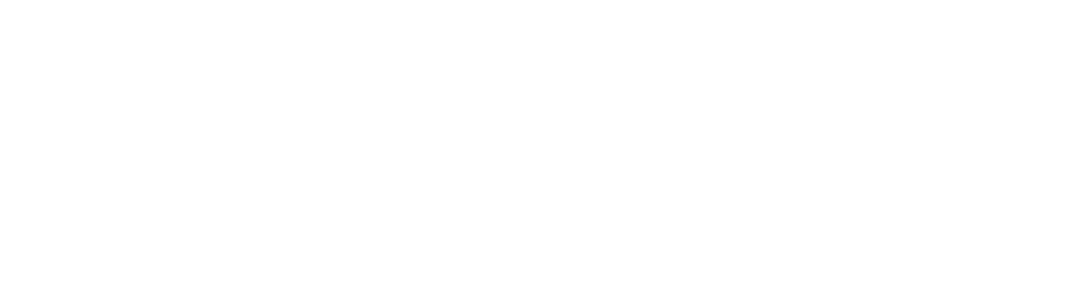
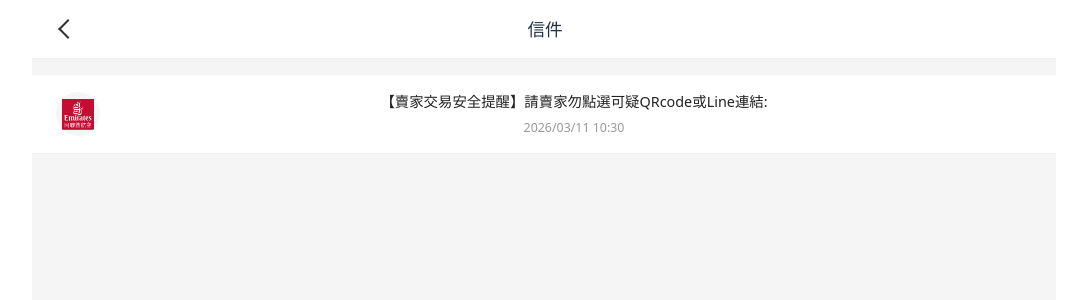
Before and after one commit to 13g7895123/bonus.ecommerce, a Vue app in the folder frontend/: page /my-mail in a window 1280 px wide. Before the commit this address had no page. Shown: the top 300 px of the page, without its empty margins (96-1183 px from the left). Built offline with nearby package versions, Linux system fonts and the light colour scheme.

Commit message:
feat: 新增我的信件頁面及相關路由，更新設定頁面內容

```diff
--- a/frontend/src/router/index.js
+++ b/frontend/src/router/index.js
@@ -15,6 +15,7 @@
 import WithdrawalSetPassword from '../views/WithdrawalSetPassword.vue'
 import WithdrawalSetup from '../views/WithdrawalSetup.vue'
 import WithdrawalApply from '../views/WithdrawalApply.vue'
+import MyMail from '../views/MyMail.vue'
 
 const routes = [
   {
@@ -101,6 +102,11 @@
     path: '/withdrawal/apply',
     name: 'WithdrawalApply',
     component: WithdrawalApply
+  },
+  {
+    path: '/my-mail',
+    name: 'MyMail',
+    component: MyMail
   }
 ]
 
--- a/frontend/src/views/CustomerService.vue
+++ b/frontend/src/views/CustomerService.vue
@@ -202,6 +202,9 @@
   background-color: #ffffff;
   border-top: 1px solid #eee;
   z-index: 20;
+  box-sizing: border-box;
+  max-width: 100%;
+  overflow: hidden;
 }
 
 .plus-btn {
@@ -222,6 +225,7 @@
 
 .chat-input {
   flex: 1;
+  min-width: 0;
   padding: 0.55rem 0.875rem;
   border: 1px solid #e0e0e0;
   border-radius: 20px;
--- /dev/null
+++ b/frontend/src/views/MyMail.vue
@@ -0,0 +1,132 @@
+<template>
+  <div class="mail-page">
+    <div class="mail-header">
+      <router-link to="/settings" class="back-btn">
+        <span class="arrow-left"></span>
+      </router-link>
+      <h2 class="header-title">信件</h2>
+      <div class="header-placeholder"></div>
+    </div>
+
+    <div class="mail-list">
+      <div class="mail-item" v-for="mail in mails" :key="mail.id">
+        <div class="mail-logo">
+          <img src="/logo.png" alt="Logo" class="logo-img" />
+        </div>
+        <div class="mail-body">
+          <p class="mail-subject">{{ mail.subject }}</p>
+          <p class="mail-time">{{ mail.time }}</p>
+        </div>
+      </div>
+    </div>
+  </div>
+</template>
+
+<script setup>
+const mails = [
+  {
+    id: 1,
+    subject: '【賣家交易安全提醒】請賣家勿點選可疑QRcode或Line連結:',
+    time: '2026/03/11 10:30',
+  },
+]
+</script>
+
+<style scoped>
+.mail-page {
+  background-color: #f5f5f5;
+  min-height: 100vh;
+}
+
+.mail-header {
+  display: flex;
+  align-items: center;
+  justify-content: space-between;
+  padding: 1rem 1.5rem;
+  background-color: #ffffff;
+  border-bottom: 1px solid #eee;
+  position: sticky;
+  top: 0;
+  z-index: 10;
+}
+
+.back-btn {
+  text-decoration: none;
+  color: #333;
+  padding: 5px;
+  display: flex;
+  align-items: center;
+}
+
+.arrow-left {
+  display: block;
+  width: 12px;
+  height: 12px;
+  border-left: 2px solid #333;
+  border-bottom: 2px solid #333;
+  transform: rotate(45deg);
+}
+
+.header-title {
+  font-size: 1.1rem;
+  font-weight: 700;
+  margin: 0;
+}
+
+.header-placeholder {
+  width: 22px;
+}
+
+.mail-list {
+  margin-top: 1rem;
+  background-color: #ffffff;
+}
+
+.mail-item {
+  display: flex;
+  align-items: center;
+  gap: 1rem;
+  padding: 1rem 1.5rem;
+  border-bottom: 1px solid #f0f0f0;
+  cursor: pointer;
+}
+
+.mail-logo {
+  flex-shrink: 0;
+  width: 44px;
+  height: 44px;
+  background-color: #f5f5f5;
+  border-radius: 50%;
+  display: flex;
+  align-items: center;
+  justify-content: center;
+  overflow: hidden;
+}
+
+.logo-img {
+  width: 32px;
+  height: 32px;
+  object-fit: contain;
+}
+
+.mail-body {
+  flex: 1;
+  min-width: 0;
+}
+
+.mail-subject {
+  font-size: 0.9rem;
+  font-weight: 500;
+  color: #222;
+  margin: 0 0 0.35rem 0;
+  white-space: nowrap;
+  overflow: hidden;
+  text-overflow: ellipsis;
+}
+
+.mail-time {
+  font-size: 0.775rem;
+  color: #999;
+  margin: 0;
+}
+</style>
--- a/frontend/src/views/Settings.vue
+++ b/frontend/src/views/Settings.vue
@@ -16,10 +16,10 @@
           <div class="card-icon">🪪</div>
           <p class="card-text">實名認證</p>
         </router-link>
-        <div class="essential-card">
+        <router-link to="/my-mail" class="essential-card">
           <div class="card-icon">✉️</div>
           <p class="card-text">我的信件</p>
-        </div>
+        </router-link>
         <router-link to="/transactions" class="essential-card">
           <div class="card-icon">📜</div>
           <p class="card-text">交易紀錄</p>
```
